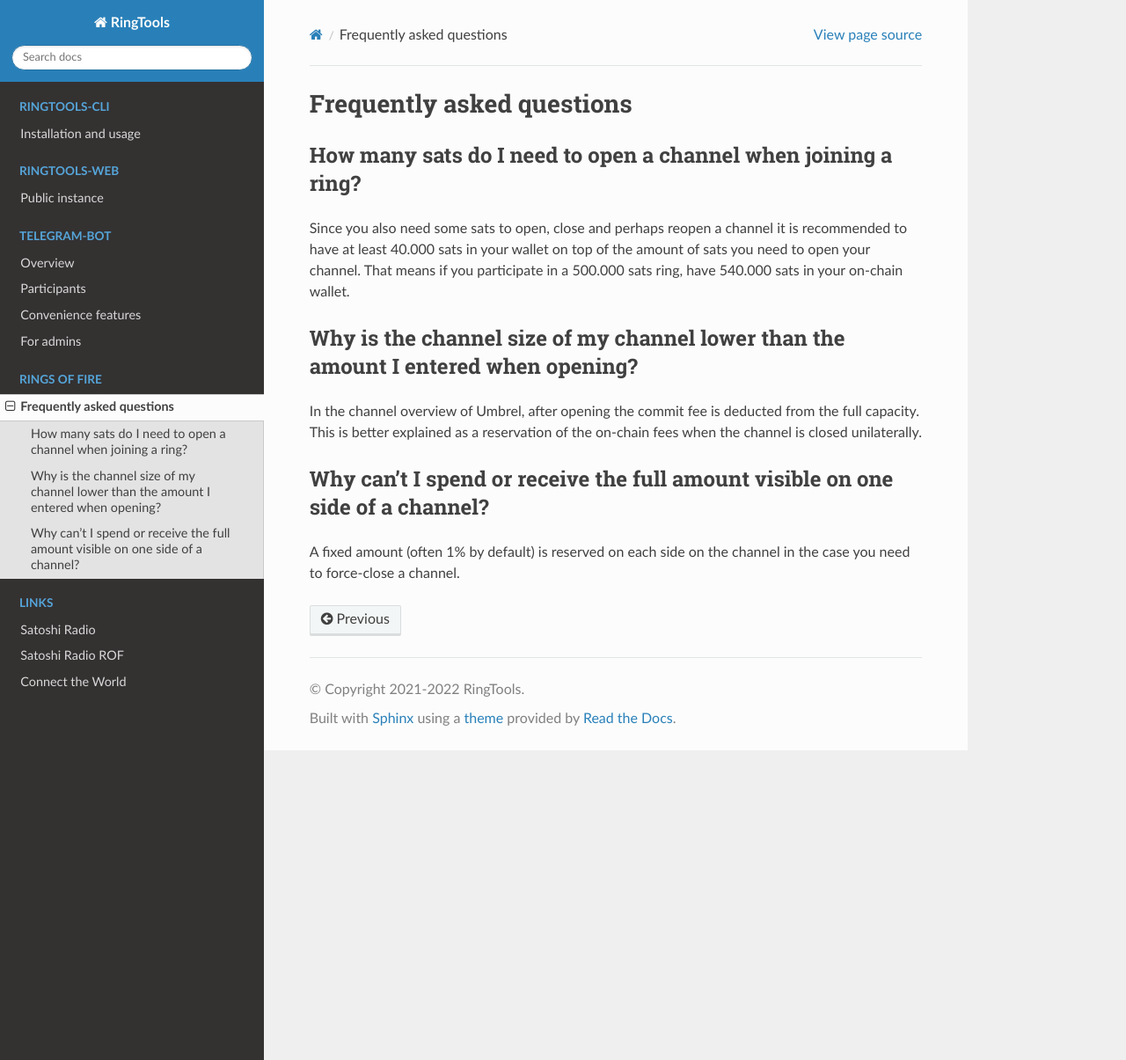
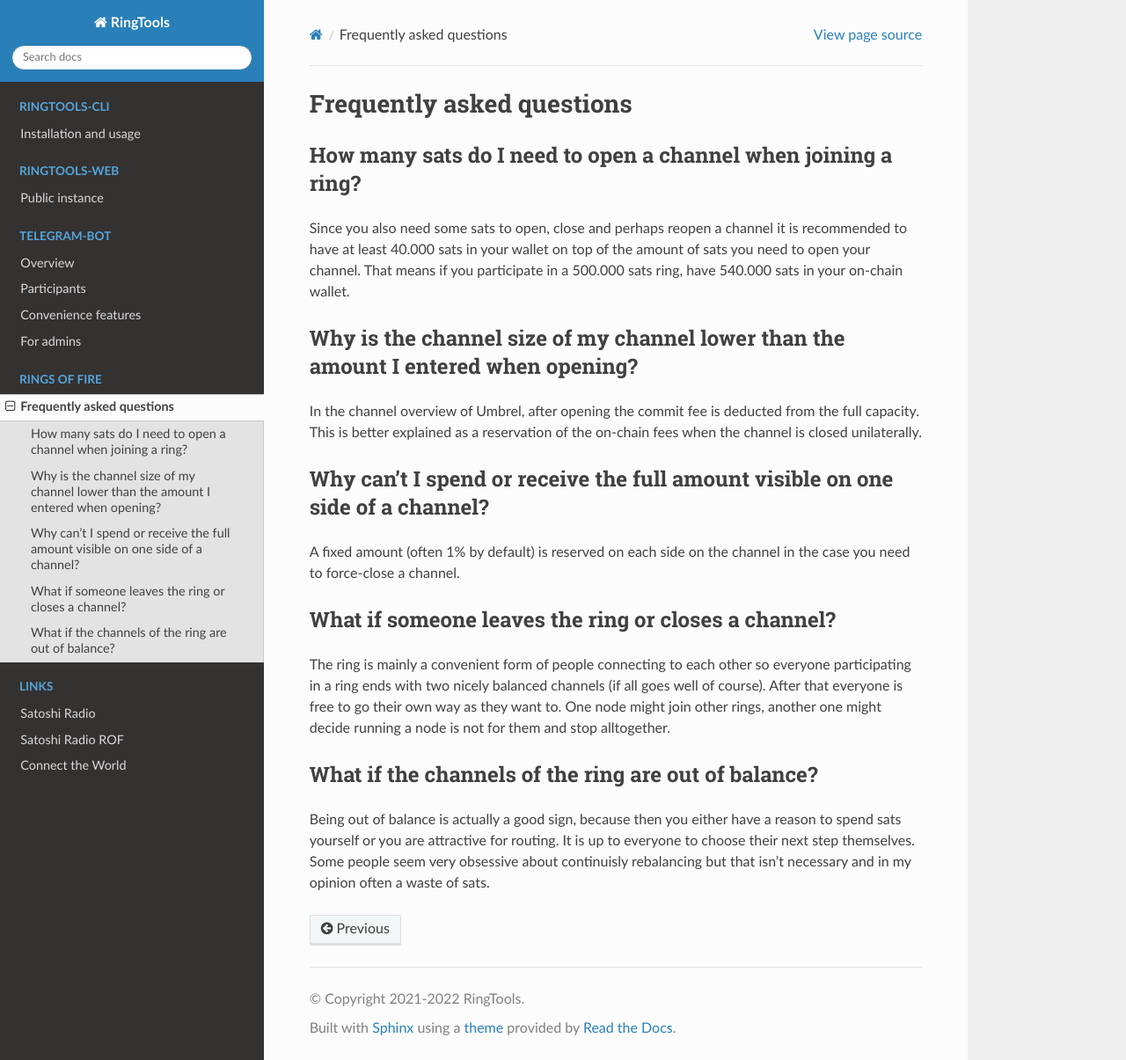
Before and after one commit to ringtools/docs, a Sphinx documentation site: the page built from source/faq.md, in a window 1280 px wide and 1205 px high. Shown: the whole window at 88% size. Built offline with Sphinx 7.4.7 and the Read the Docs theme 2.0.0, drawn with Linux system fonts in a browser that asks for light colours.

Commit message:
Added FAQ questions

```diff
--- a/source/faq.md
+++ b/source/faq.md
@@ -11,3 +11,13 @@ In the channel overview of Umbrel, after opening the commit fee is deducted from
 ### Why can't I spend or receive the full amount visible on one side of a channel?
 
 A fixed amount (often 1% by default) is reserved on each side on the channel in the case you need to force-close a channel.&#x20;
+
+### What if someone leaves the ring or closes a channel?
+
+The ring is mainly a convenient form of people connecting to each other so everyone participating in a ring ends with two nicely balanced channels (if all goes well of course).
+After that everyone is free to go their own way as they want to. One node might join other rings, another one might decide running a node is not for them and stop alltogether.
+
+### What if the channels of the ring are out of balance?
+
+Being out of balance is actually a good sign, because then you either have a reason to spend sats yourself or you are attractive for routing.
+It is up to everyone to choose their next step themselves. Some people seem very obsessive about continuisly rebalancing but that isn’t necessary and in my opinion often a waste of sats.
```
